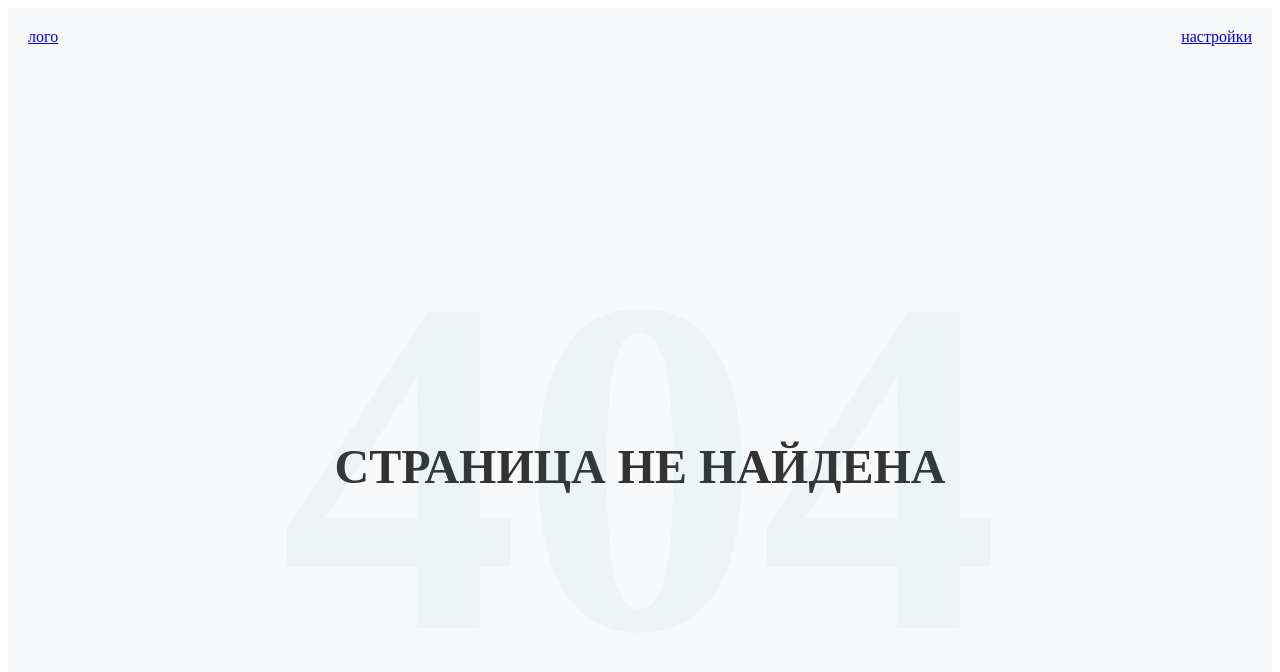
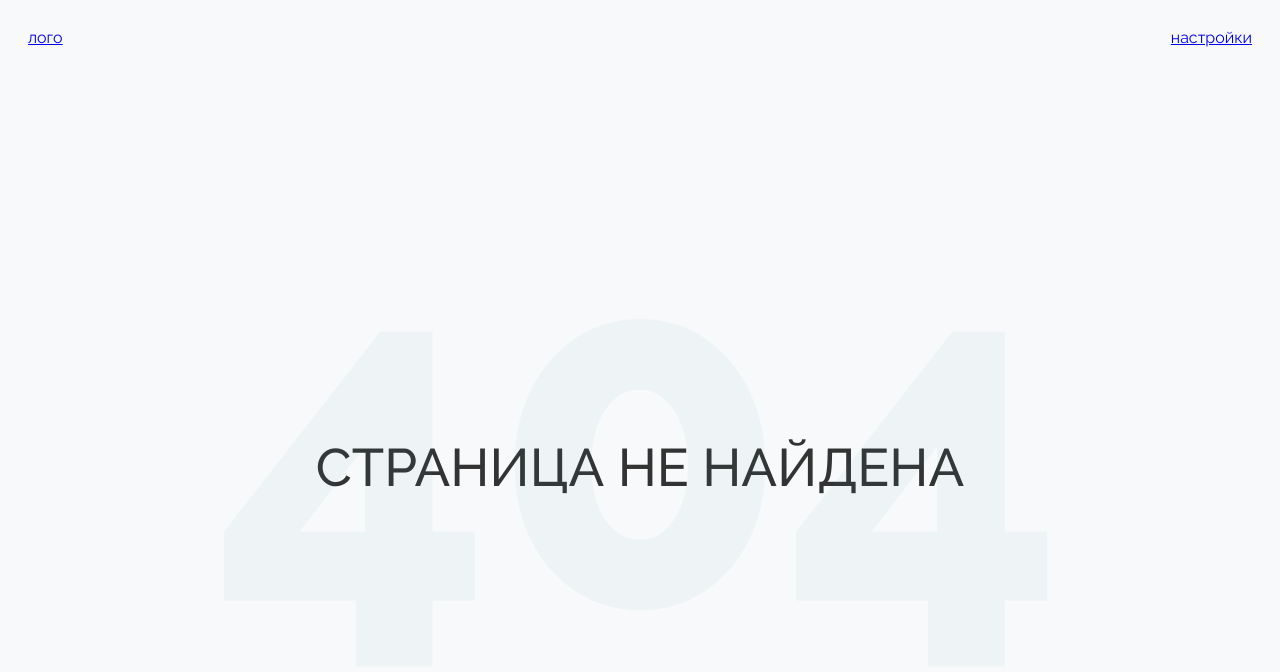
Before and after one commit to snork-maiden/stickers-desk, a Nuxt app: page /1 in a window 1280 px wide. Shown: the top 672 px of the page. Built offline with nearby package versions, Linux system fonts and the light colour scheme.

Commit message:
Add pinia, add fonts, add 404 page styles

```diff
--- /dev/null
+++ b/assets/styles/main.scss
@@ -0,0 +1,10 @@
+@import url("https://fonts.googleapis.com/css2?family=Raleway:ital,wght@0,100..900;1,100..900&display=swap");
+
+body {
+  font-family: "Raleway", sans-serif;
+  font-optical-sizing: auto;
+  font-weight: 400;
+  font-style: normal;
+  font-size: 16px;
+  background-color: #f8f9fa;
+}
--- a/nuxt.config.ts
+++ b/nuxt.config.ts
@@ -2,10 +2,14 @@
 export default defineNuxtConfig({
   compatibilityDate: "2024-04-03",
   devtools: { enabled: true },
+
   components: [
     {
       path: "~/components",
       pathPrefix: false,
     },
   ],
+
+  css: ["@/assets/styles/main.scss"],
+  modules: ["@pinia/nuxt"],
 });
--- a/package.json
+++ b/package.json
@@ -10,10 +10,10 @@
     "postinstall": "nuxt prepare"
   },
   "dependencies": {
+    "@pinia/nuxt": "^0.5.5",
     "nuxt": "^3.13.0",
     "vue": "latest",
-    "vue-router": "latest",
-    "vuex": "^4.0.2"
+    "vue-router": "latest"
   },
   "devDependencies": {
     "sass-embedded": "^1.79.4"
--- a/pages/[404].vue
+++ b/pages/[404].vue
@@ -1,40 +1,37 @@
 <template>
-    <section class="not-found-container">
-      <div class="not-found-message">
-        Страница не найдена
-      </div>
-    </section>
+  <main class="not-found-container">
+    <div class="not-found-message">Страница не найдена</div>
+  </main>
 </template>
 
 <style scoped lang="scss">
 .not-found-container {
-    position: relative;
   height: 100vh;
   display: flex;
   justify-content: center;
   align-items: center;
-    background-color: #f8f9fa;
   overflow: hidden;
+}
 
+.not-found-message {
+  position: relative;
+  font-size: 3.3rem;
+  font-weight: 500;
+  text-transform: uppercase;
+  text-align: center;
+  color: #333;
   &::before {
-      content: '404';
+    content: "404";
     position: absolute;
-      top: 50%;
+    top: 0%;
     left: 50%;
     transform: translate(-50%, -50%);
     font-size: min(40vw, 30rem);
-      font-weight: bold;
+    font-weight: 800;
     color: rgba(65, 157, 160, 0.05);
     z-index: 0;
     pointer-events: none;
     user-select: none;
   }
 }
-
-  .not-found-message {
-    font-size: 3rem;
-    font-weight: bold;
-    text-transform: uppercase;
-    color: #333;
-  }
 </style>
```
Also changed, not shown: 1 other file (tests, documents, lock files or other folders). Lines whose indentation alone changed are shown as unchanged.
